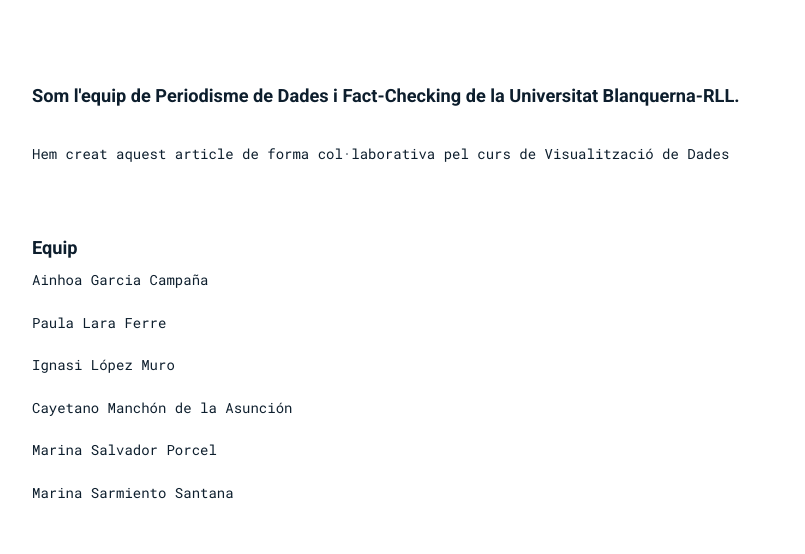
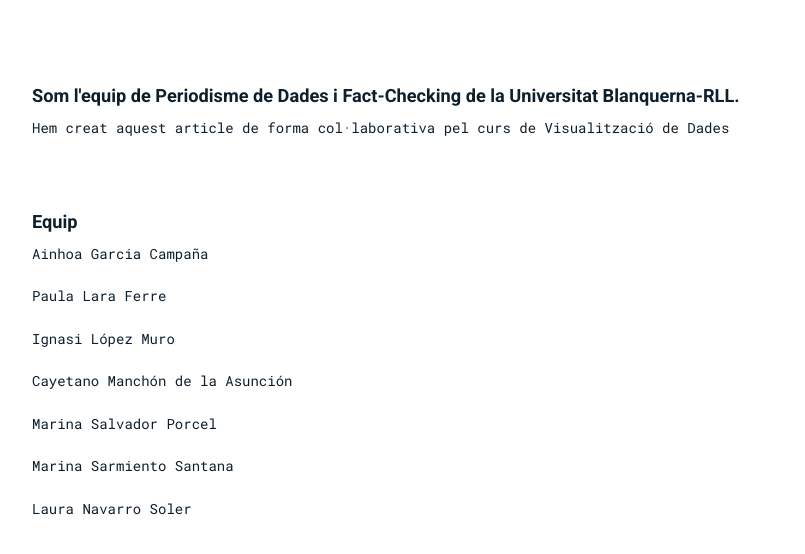
Before and after one commit to data-viz-blanquerna/data-viz-blanquerna, a plain HTML site: page about.html in a window 1280 px wide. Shown: the part 248-802 px from the top of the page, without its empty margins (108-913 px from the left). Drawn offline with Linux system fonts and the light colour scheme.

Commit message:
Update about.html

```diff
--- a/about.html
+++ b/about.html
@@ -53,7 +53,6 @@
             <br>
             <br>
             <h1 style="font-size: 130%;text-align:left;">Som l'equip de Periodisme de Dades i Fact-Checking de la Universitat Blanquerna-RLL.</h1>
-            <br>
             <p>Hem creat aquest article de forma col·laborativa pel curs de Visualització de Dades</p>
             <br>
             <br>
@@ -64,6 +63,13 @@
              <p>Cayetano Manchón de la Asunción</p>
              <p>Marina Salvador Porcel</p>
              <p>Marina Sarmiento Santana</p>
+             <p>Laura Navarro Soler</p>
+            <br>
+            <br>
+            <br>
+
+
+
           </div>
         </div>
       </div>
```
